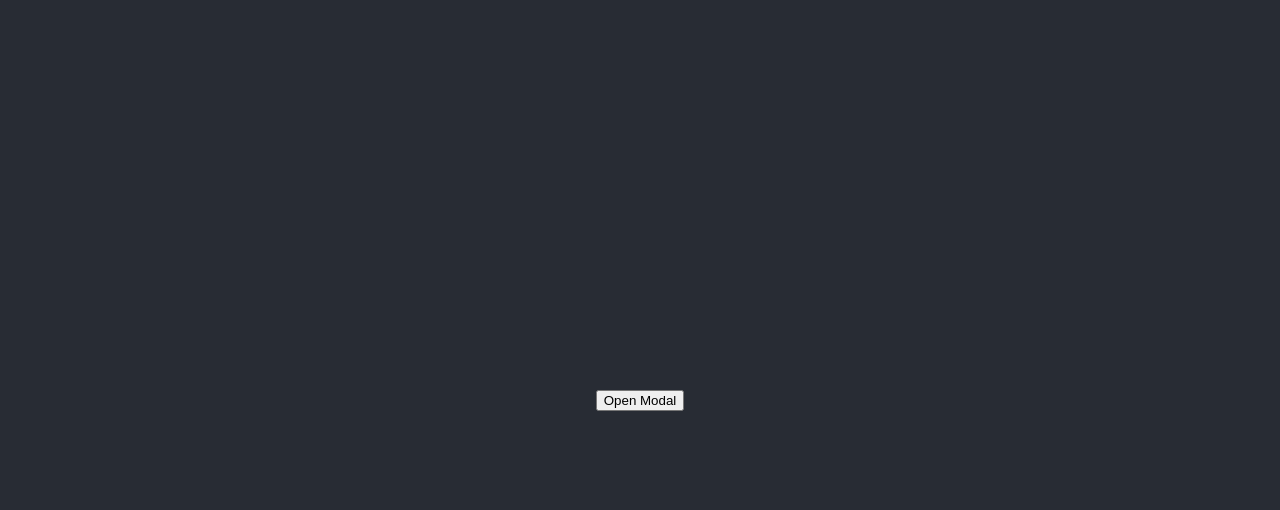
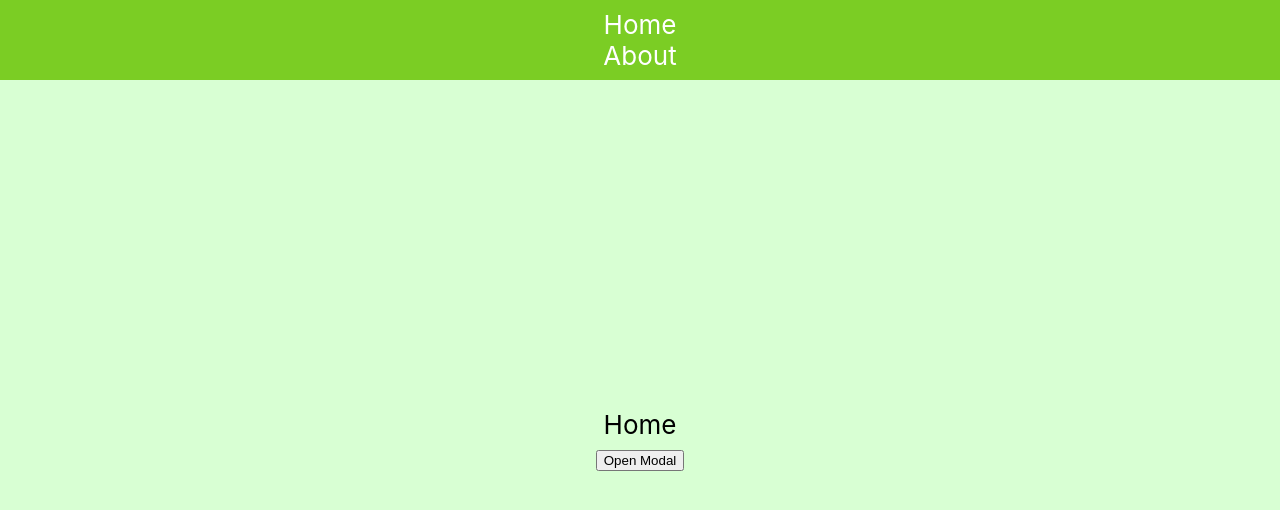
Before and after one commit to JuicyPlus/react-juicy-modal, a React (Create React App) app: page / in a window 1280 px wide. Shown: the top 510 px of the page. Built offline with nearby package versions, Linux system fonts and the light colour scheme.

Commit message:
Create example pages replacing default App.tsx

```diff
--- a/src/App.tsx
+++ /dev/null
@@ -1,40 +0,0 @@
-import React from "react";
-import "./App.css";
-import useModal from "./hooks/useModal";
-
-function App() {
-  const { JuicyModal, closeModal, openModal } = useModal({
-    rootId: "modal-root",
-  });
-
-  return (
-    <div className="App">
-      <header className="App-header">
-        <button
-          onClick={() => {
-            console.log("open");
-            openModal();
-          }}
-        >
-          Open Modal
-        </button>
-      </header>
-      <JuicyModal
-        title="Title"
-        content="content"
-        buttons={[
-          {
-            label: "Confirm",
-            onClick: () => console.log("Confirm"),
-          },
-          {
-            label: "Close",
-            onClick: () => closeModal(),
-          },
-        ]}
-      />
-    </div>
-  );
-}
-
-export default App;
--- /dev/null
+++ b/src/example/About/index.tsx
@@ -0,0 +1,34 @@
+import React from "react";
+import useModal from "../../hooks/useModal";
+
+const About: React.FC = () => {
+  const { JuicyModal, closeModal, openModal } = useModal({
+    rootId: "modal-root",
+  });
+
+  return (
+    <div className="About">
+      <div>About</div>
+      <button onClick={openModal}>Open Modal</button>
+      <JuicyModal
+        title="Title"
+        content="Modal from About"
+        buttons={[
+          {
+            label: "Confirm",
+            onClick: () => {
+              closeModal();
+              alert("confirm");
+            },
+          },
+          {
+            label: "Close",
+            onClick: closeModal,
+          },
+        ]}
+      />
+    </div>
+  );
+};
+
+export default About;
--- a/src/App.css
+++ b/src/example/App.css
@@ -14,8 +14,8 @@
 }
 
 .App-header {
-  background-color: #282c34;
-  min-height: 100vh;
+  background-color: #7bcd24;
+  height: 10vh;
   display: flex;
   flex-direction: column;
   align-items: center;
@@ -24,15 +24,17 @@
   color: white;
 }
 
+.App-body {
+  background-color: #d8ffd3;
+  height: 90vh;
+  display: flex;
+  flex-direction: column;
+  align-items: center;
+  justify-content: center;
+  font-size: calc(10px + 2vmin);
+  color: black;
+}
+
 .App-link {
   color: #61dafb;
 }
-
-@keyframes App-logo-spin {
-  from {
-    transform: rotate(0deg);
-  }
-  to {
-    transform: rotate(360deg);
-  }
-}
--- /dev/null
+++ b/src/example/App.tsx
@@ -0,0 +1,28 @@
+import React from "react";
+import "./App.css";
+import Home from "./Home";
+import About from "./About";
+// import useModal from "../hooks/useModal";
+
+const App = () => {
+  const [router, setRouter] = React.useState("home");
+  // const { openModal } = useModal({
+  //   rootId: "modal-root",
+  // });
+
+  return (
+    <div className="App">
+      <div className="App-header">
+        <div onClick={() => setRouter("home")}>Home</div>
+        <div onClick={() => setRouter("about")}>About</div>
+        {/* <button onClick={openModal}>Open Modal</button> */}
+      </div>
+      <div className="App-body">
+        {router === "home" && <Home />}
+        {router === "about" && <About />}
+      </div>
+    </div>
+  );
+};
+
+export default App;
--- /dev/null
+++ b/src/example/Home/index.tsx
@@ -0,0 +1,27 @@
+import React from "react";
+import useModal from "../../hooks/useModal";
+
+const Home: React.FC = () => {
+  const { JuicyModal, closeModal, openModal } = useModal({
+    rootId: "modal-root",
+  });
+
+  return (
+    <div className="Home">
+      <div>Home</div>
+      <button onClick={openModal}>Open Modal</button>
+      <JuicyModal
+        title="Title"
+        content="Modal from Home"
+        buttons={[
+          {
+            label: "Close",
+            onClick: closeModal,
+          },
+        ]}
+      />
+    </div>
+  );
+};
+
+export default Home;
--- a/src/index.tsx
+++ b/src/index.tsx
@@ -1,7 +1,7 @@
 import React from "react";
 import ReactDOM from "react-dom/client";
 import "./index.css";
-import App from "./App";
+import App from "./example/App";
 
 const root = ReactDOM.createRoot(
   document.getElementById("root") as HTMLElement
```
